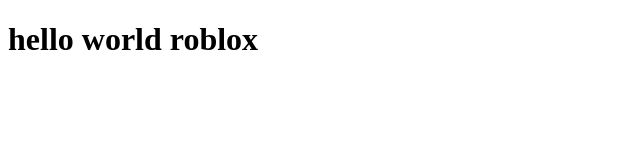
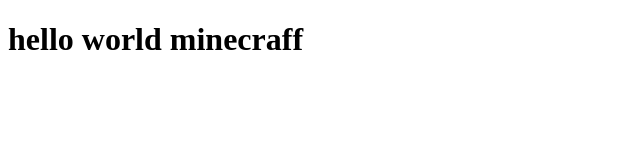
Before and after one commit to BooksHorse/git-test, a plain HTML site: page index.html in a window 1280 px wide. Shown: the whole page, without its empty margins (0-640 px from the left). Drawn offline with Linux system fonts and the light colour scheme.

Commit message:
Update index.html

```diff
--- a/index.html
+++ b/index.html
@@ -6,6 +6,6 @@
     <title>Document</title>
 </head>
 <body>
-    <h1>hello world roblox</h1>
+    <h1>hello world minecraff</h1>
 </body>
 </html>
```
